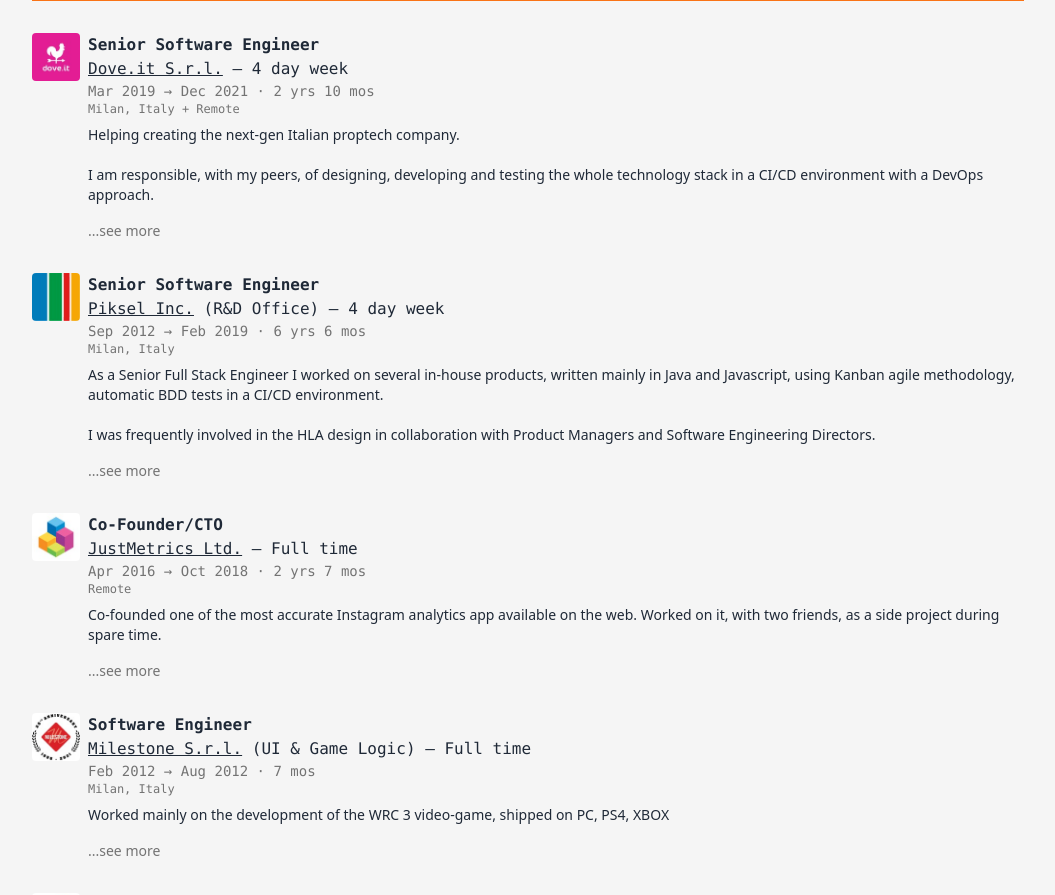
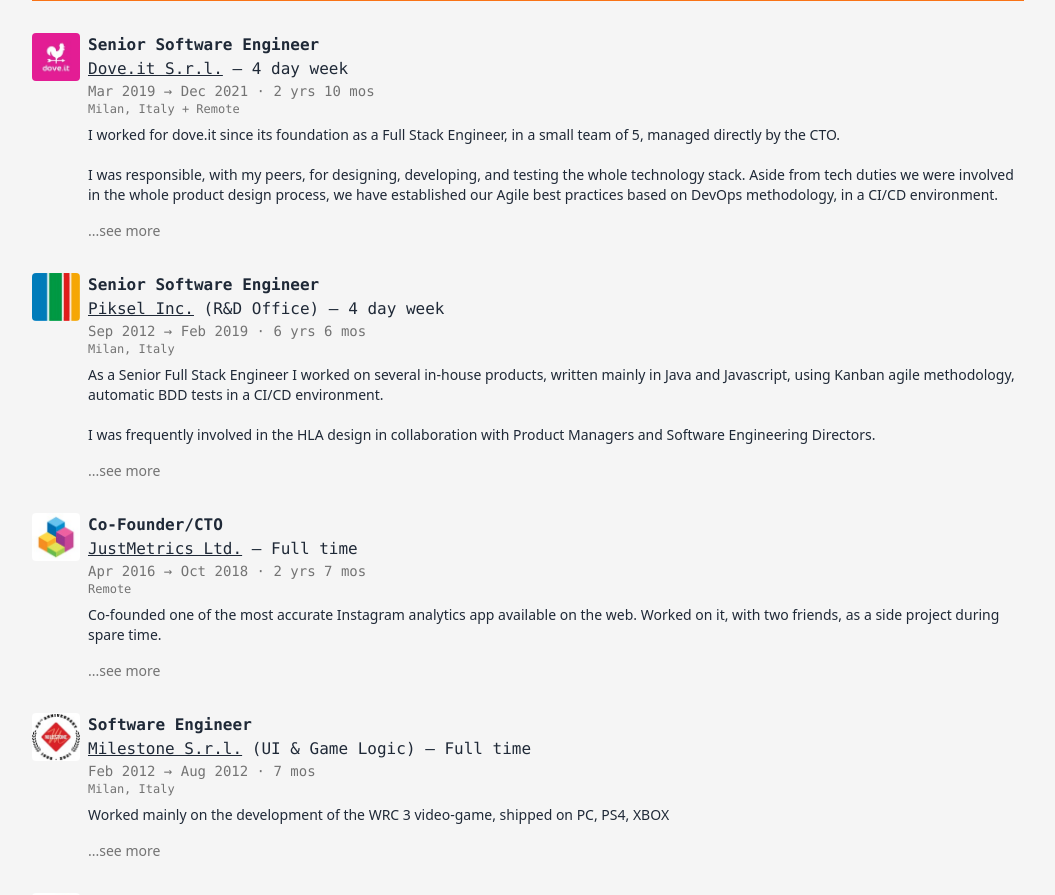
Before and after one commit to ciak0/gablab, a Next.js app: page / in a window 1280 px wide. Shown: the part 840-1735 px from the top of the page, without its empty margins (112-1167 px from the left). Built offline with nearby package versions, Linux system fonts and the light colour scheme.

Commit message:
Updated dove.it experience

```diff
--- a/pages/index.tsx
+++ b/pages/index.tsx
@@ -93,11 +93,11 @@
           location="Milan, Italy + Remote"
           summary={(
             <p className="mb-4">
-              Helping creating the next-gen Italian proptech company.
+              I worked for dove.it since its foundation as a Full Stack Engineer, in a small team of 5, managed directly by the CTO.
               <br />
               <br />
-              I am responsible, with my peers, of designing, developing and testing the whole technology stack in
-              a CI/CD environment with a DevOps approach.
+              I was responsible, with my peers, for designing, developing, and testing the whole technology stack.
+              Aside from tech duties we were involved in the whole product design process, we have established our Agile best practices based on DevOps methodology, in a CI/CD environment.
             </p>
           )}
         >
```
